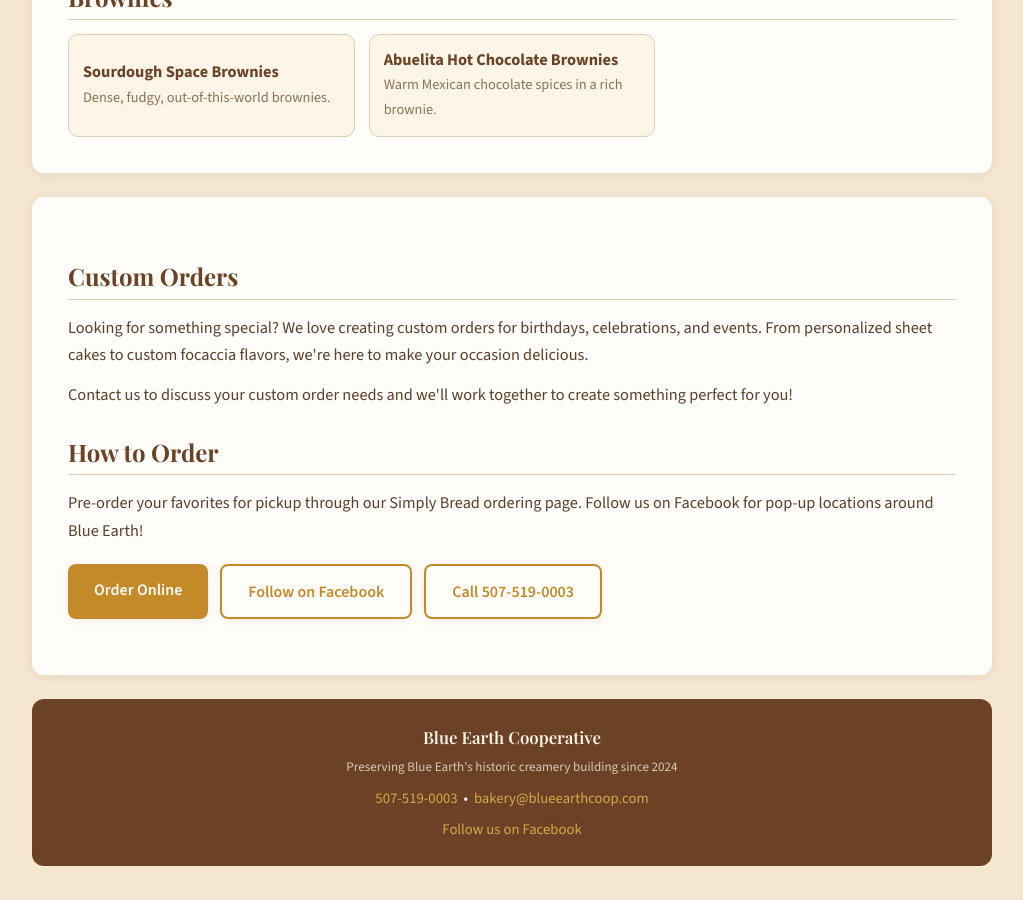
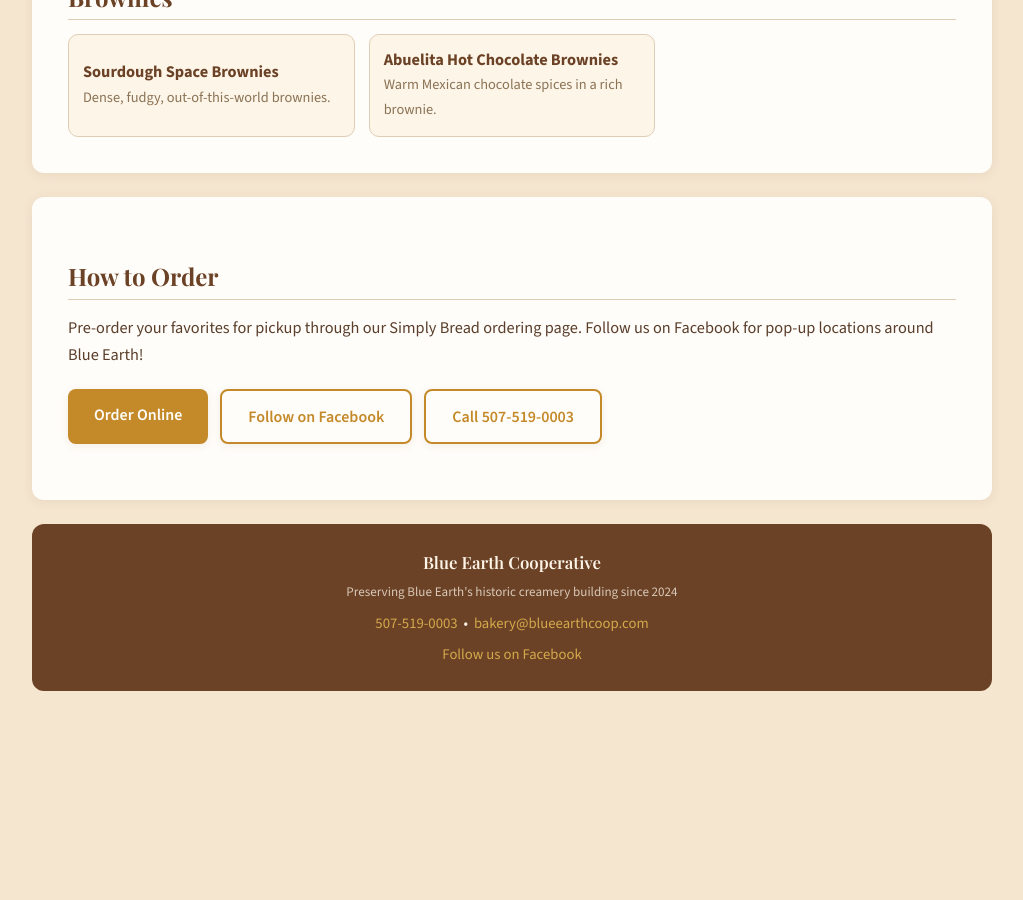
Before and after one commit to blueearthcoop/blueearthcoop.github.io, a Jekyll site: the page built from bakery/index.html, in a window 1280 px wide and 900 px high, scrolled down 3448 px. Shown: the whole window, without its empty margins (128-1151 px from the left). Built offline with Jekyll 4.4.1, drawn with Linux system fonts in a browser that asks for light colours; after the commit the page ends 4179 px from its top, so only the background shows below that.

Commit message:
Revert "Add custom orders section to bakery page"
This reverts commit a8b9144f636f5aab74460f05f231dd295486d669.

```diff
--- a/bakery/index.html
+++ b/bakery/index.html
@@ -315,10 +315,6 @@
 </div>
 
 <div class="page-content">
-    <h2>Custom Orders</h2>
-    <p>Looking for something special? We love creating custom orders for birthdays, celebrations, and events. From personalized sheet cakes to custom focaccia flavors, we're here to make your occasion delicious.</p>
-    <p>Contact us to discuss your custom order needs and we'll work together to create something perfect for you!</p>
-
     <h2>How to Order</h2>
     <p>Pre-order your favorites for pickup through our Simply Bread ordering page. Follow us on Facebook for pop-up locations around Blue Earth!</p>
     <div class="btn-row" style="justify-content: flex-start;">
```
